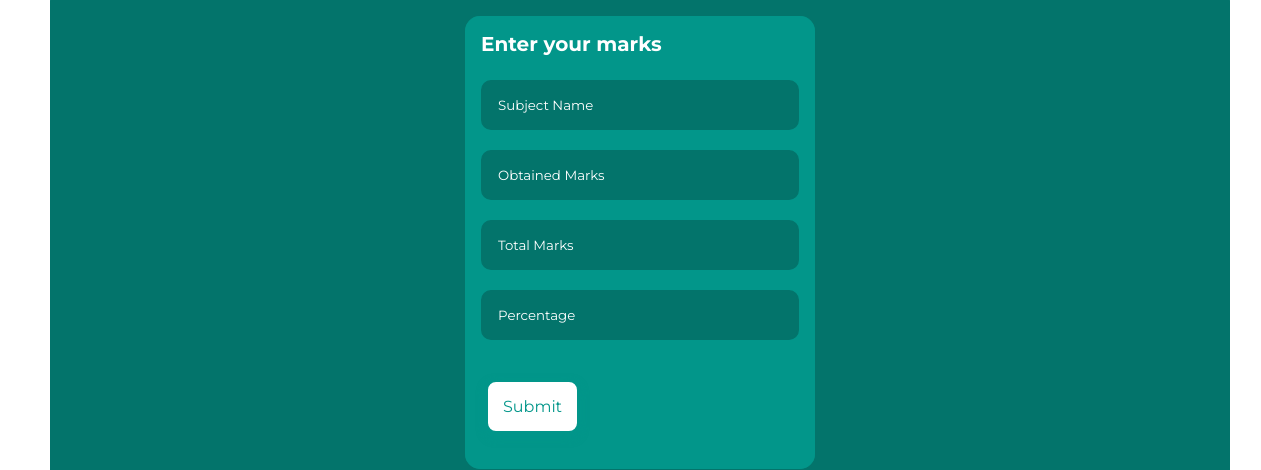
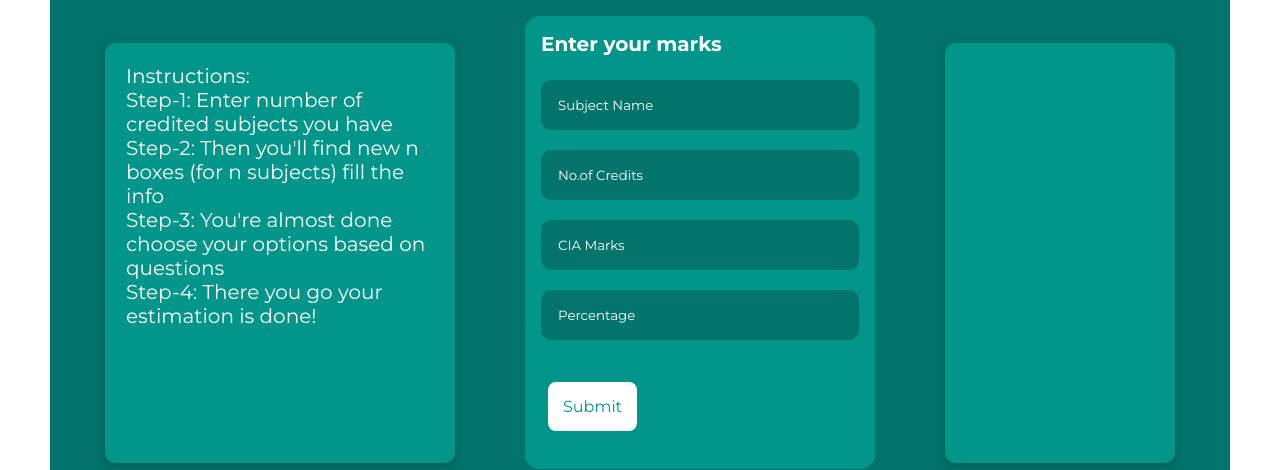
Before and after one commit to alurubalakarthikeya/CalGPA, a plain HTML site: page pages/tracker.html in a window 1280 px wide. Shown: the part 511-981 px from the top of the page, 0-1261 px from the left. Drawn offline with Linux system fonts and the light colour scheme.

Commit message:
tracker-io

```diff
--- a/pages/tracker.html
+++ b/pages/tracker.html
@@ -60,18 +60,19 @@
             <br> <br>
         </div>
         <div class="form">
+            <div id="infoBox" class="info-box"><p>Instructions: <br>Step-1: Enter number of credited subjects you have<br> Step-2: Then you'll find new n boxes (for n subjects) fill the info <br> Step-3: You're almost done choose your options based on questions <br> Step-4: There you go your estimation is done!</p></div>
             <form id="marksForm" onsubmit="calculatePercentage(event)">
                 <fieldset>
                 <h4>Enter your marks</h4><br>
                 <input type="text" id="subjectName" placeholder="Subject Name" required>
-                <input type="number" id="obtainedMarks" placeholder="Obtained Marks" required>
-                <input type="number" id="totalMarks" placeholder="Total Marks" required>
+                <input type="number" id="obtainedMarks" placeholder="No.of Credits" required max="5">
+                <input type="number" id="totalMarks" placeholder="CIA Marks" required>
                 <input type="text" id="percentage" placeholder="Percentage" readonly>
                 <button type="submit" class="button2">Submit</button>
             </fieldset>
             </form>
+            <div id="infoBox" class="info-box"></div>
         </div>
-        <div id="infoBox" class="info-box"></div>
     </div>
 
     <div class="footer-section">
```
